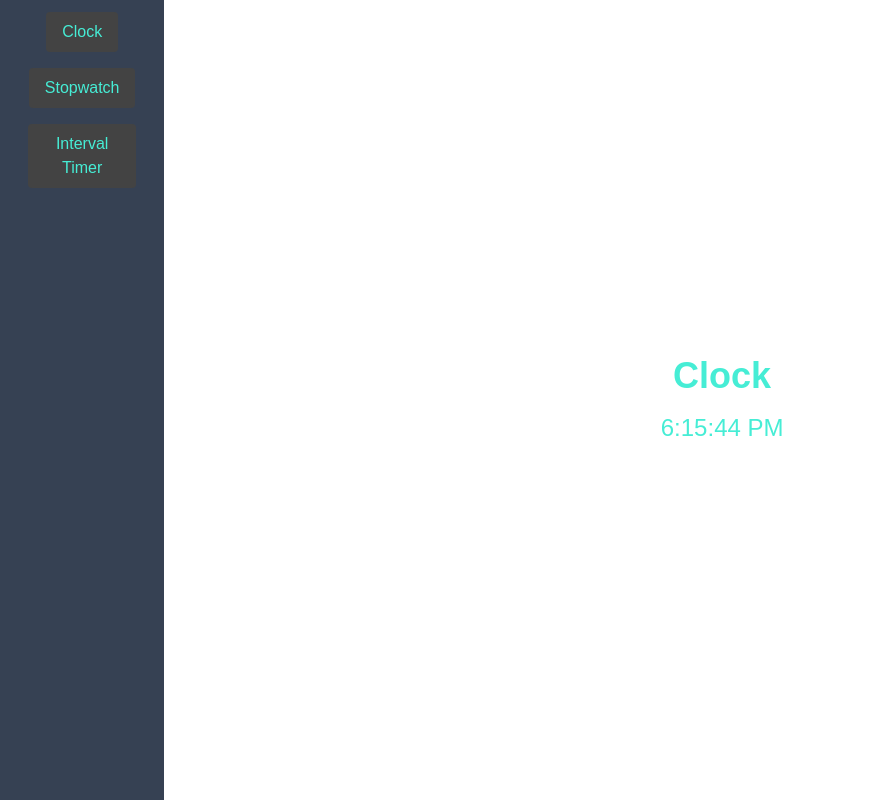
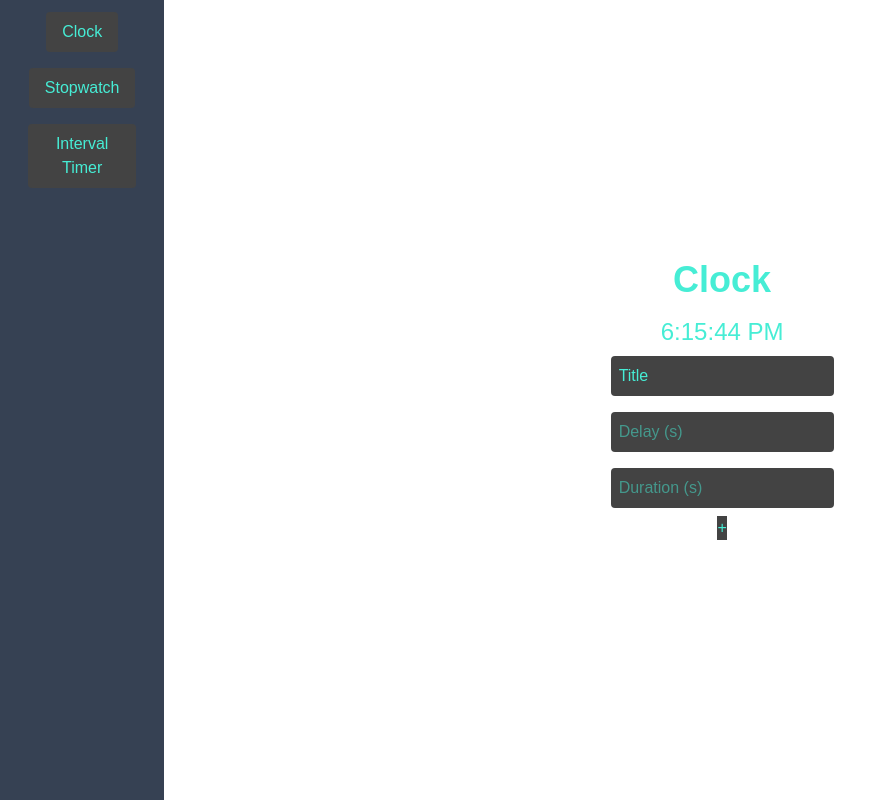
Before and after one commit to AlexCGul/React-Timers, a Next.js app: page / in a window 1280 px wide. Both pictures are taken after a click on the button "Interval Timer". Shown: the whole page, without its empty margins (0-869 px from the left). Built offline with nearby package versions, Linux system fonts and the light colour scheme.

Commit message:
Form laid out

```diff
--- a/Components/IntervalTimer.tsx
+++ b/Components/IntervalTimer.tsx
@@ -3,26 +3,75 @@
 
 import { useEffect, useState } from "react";
 
+type IntervalSlot =
+{
+    title: string;
+    delay: number; // in seconds
+    duration: number; // in seconds
+};
+
 
 export default function IntervalTimer() {
 
+  // Tracker values
     const [currentTime, SetTime] = useState(new Date().toLocaleTimeString());
+    const [intervalSlotsState, setIntervalSlotsState] = useState<IntervalSlot[]>([]);
+
+    // Form values
+    const [title, setTitle] = useState("Title");
+    const [delay, setDelay] = useState(-1);
+    const [duration, setDuration] = useState(-1);
+
+    // Add a new interval slot
+    const AddIntervalSlot = (title: string, delay: number, duration: number) =>
+    {
+        // Clear old values
+        setTitle("Title");
+        setDelay(-1);
+        setDuration(-1);
+    }
 
     // Update the timer every second
     useEffect(() => {
-    const interval = setInterval(() => {
+    const interval = setInterval(() =>
+    {
         SetTime(new Date().toLocaleTimeString());
     }, 1000);
 
     return () => clearInterval(interval);
     })
 
+
   return (
     <div className="flex flex-col items-center justify-center h-screen w-screen">
-      <h1 className="text-text text-4xl font-bold mb-4">Clock</h1>
-      <div className="text-text text-2xl">
-        {currentTime}
-      </div>
+
+        <h1 className="text-text text-4xl font-bold mb-4">Clock</h1>
+        <div className="text-text text-2xl">
+          {currentTime}
+        </div>
+
+        {/*The scheduler*/}
+
+        {/*Add new entry to scheduler*/}
+        <form className="flex flex-col items-center justify-center" onSubmit=
+            {
+              (e) =>
+                {
+                  e.preventDefault();
+                  AddIntervalSlot("", 0, 0)
+                }
+            }>
+
+            <input type="text" value={title} className="text-text bg-primary p-2 rounded m-2" required
+            onChange={(e) => setTitle(e.target.value)} />
+
+            <input type="number"  placeholder="Delay (s)" value={delay < 0 ? "" : delay} className="text-text bg-primary p-2 rounded m-2"
+            required onChange={(e) => setDelay(Number(e.target.value))}/>
+
+            <input type="number" value={duration < 0 ? "" : duration} placeholder="Duration (s)" className="text-text bg-primary p-2 rounded m-2"
+            required onChange={(e) => setDuration(Number(e.target.value))}/>
+            <button className="text-text bg-primary">+</button>
+        </form>
     </div>
   );
 }
```
